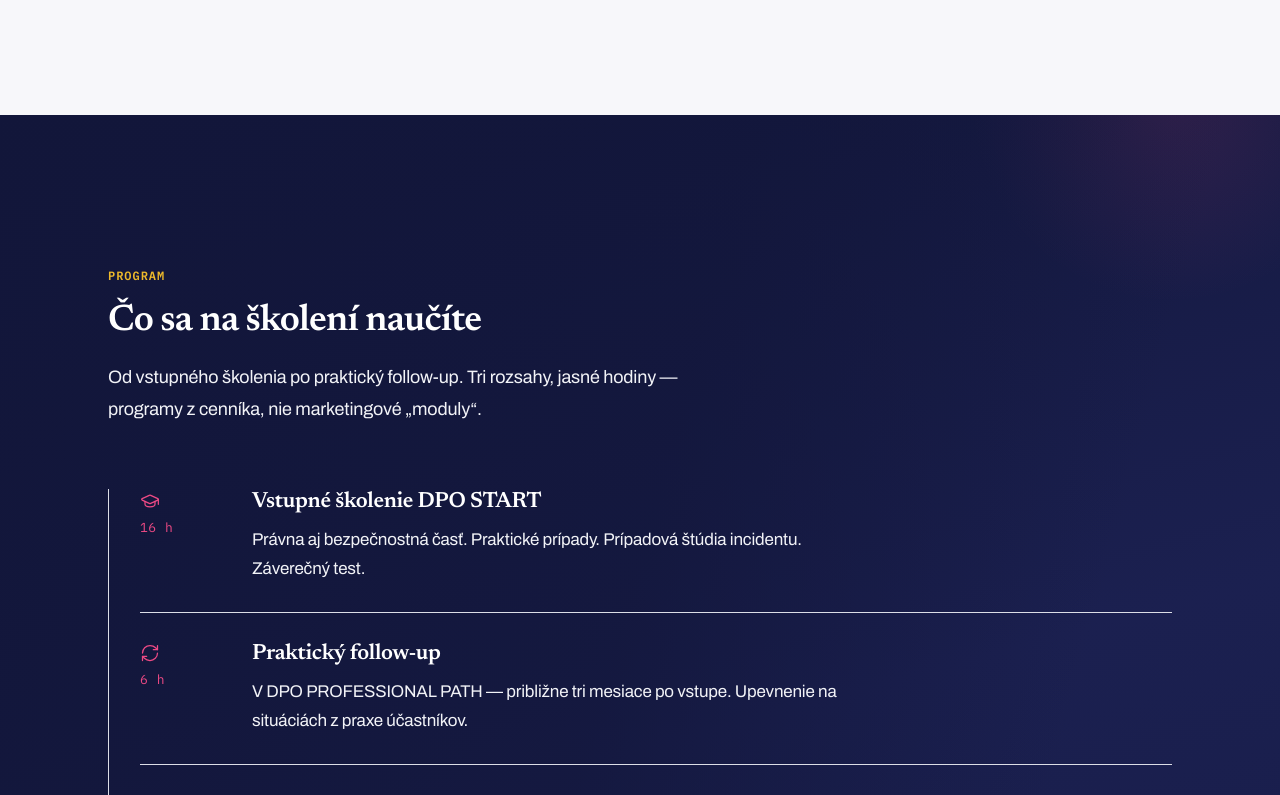
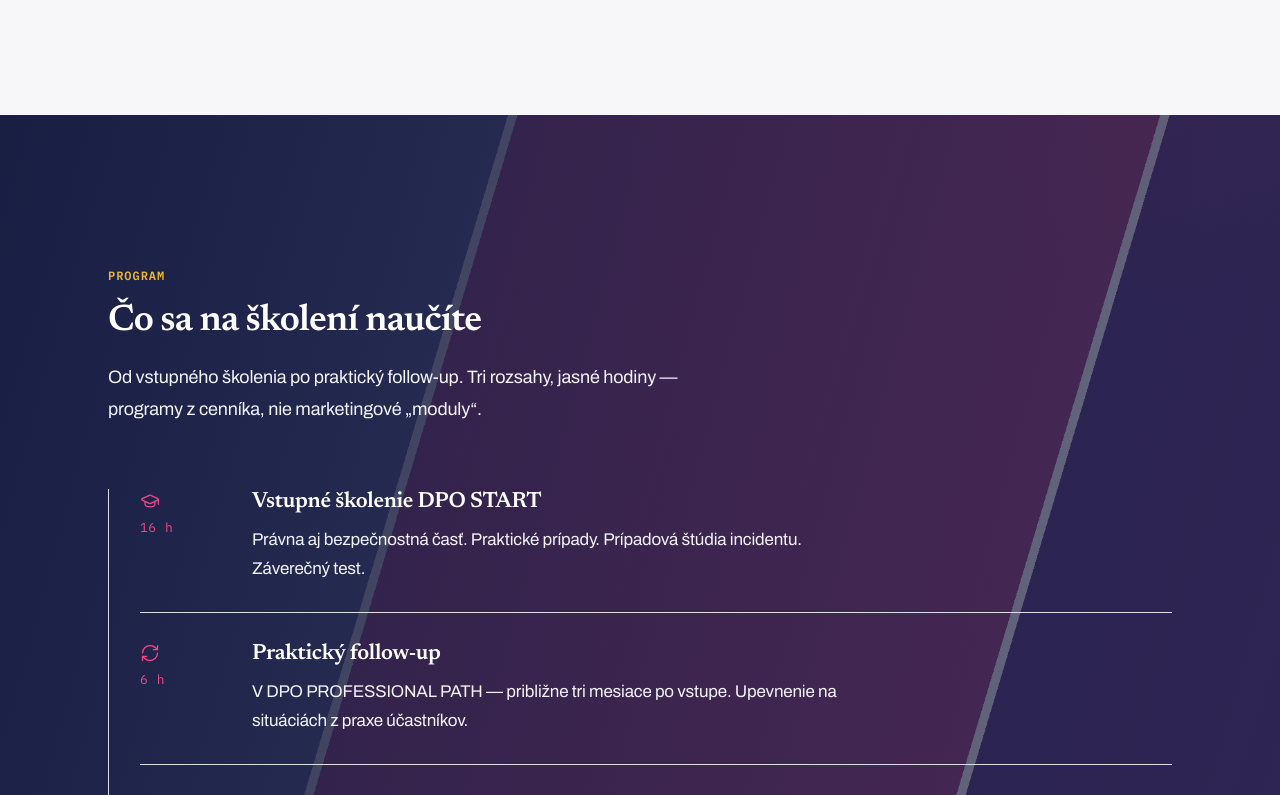
Before and after one commit to 94g4txft9m-arch/Hii, a Next.js app: page /skolenie-gdpr-zodpovedna-osoba in a window 1280 px wide. Shown: the part 3085-3880 px from the top of the page. Built offline with nearby package versions, Linux system fonts and the light colour scheme; no server answers.

Commit message:
feat: pruhový brand dizajn ako podklad navy pásov (raster 2880×1620 pod tmavým závojom)
Co-authored-by: 94g4txft9m-arch <94g4txft9m-arch@users.noreply.github.com>

```diff
--- a/app/globals.css
+++ b/app/globals.css
@@ -333,15 +333,23 @@ body {
   display: none;
 }
 
+/* Pruhová brand grafika pod závojom — dodaný dizajn (raster vo vysokom rozlíšení) */
+.brand-backdrop__stripes {
+  position: absolute;
+  inset: 0;
+  background-size: cover;
+  background-position: center;
+}
+
 .brand-backdrop__scrim {
   position: absolute;
   inset: 0;
   z-index: 1;
   background: linear-gradient(
     105deg,
-    color-mix(in srgb, var(--color-navy-900) 92%, transparent) 0%,
-    color-mix(in srgb, var(--color-navy-900) 72%, transparent) 48%,
-    transparent 78%
+    color-mix(in srgb, var(--color-navy-900) 90%, transparent) 0%,
+    color-mix(in srgb, var(--color-navy-900) 74%, transparent) 48%,
+    color-mix(in srgb, var(--color-navy-900) 58%, transparent) 100%
   );
 }
 
--- a/assets/graphics-baseline/BASELINE.md
+++ b/assets/graphics-baseline/BASELINE.md
@@ -8,6 +8,7 @@ Obnova do `public/`: `npm run restore:graphics`.
 | `hero-motuzova-lacko.png` | `public/brand/` — hero kompozit (2400×1200) | **Skutočná fotografia partnerov** (z `DSC_0682`, 1707×2560) na zaoblených šikmých paneloch magenta `#ef4a85` + navy `#242a64` so skleným glossom podľa dodanej grafiky; efekt zrkadlenia farieb na tvárach (magenta zľava, modrá sprava); panely kreslené programovo (3× supersampling, bez straty kvality) |
 | `hero-people.png` | archív — staršia verzia výrezu (1024×1536) | Pôvodný AI podklad prvej verzie kompozitu; nahradený skutočnou fotografiou |
 | `motuzova-lacko.jpg` | `public/team/` — spoločná fotografia (1707×2560) | Originál `DSC_0682-scaled.jpg` z webu kancelárie |
+| `brand-stripes.png` | `public/brand/` — podklad navy pásov (2880×1620) | Dodaný pruhový dizajn, rasterizovaný programovo (diagonálne pásy slate/plum/purple s gradientmi); v sekciách pod tmavým navy závojom |
 | `logo.svg` | `public/brand/` — primárne logo | Bajtovo identické s webom kancelárie (SHA-256 `7c85a277b3c8691e…`, pozri BRAND-AUDIT §2.1) |
 | `zuzana-motuzova.png` | `public/team/` — portrét lektorky | Štvorec s headroomom, z akmotuzova.sk/o-nas |
 | `pavel-lacko.png` | `public/team/` — portrét lektora | Štvorec s headroomom, z akmotuzova.sk/o-nas |
--- a/components/ui/BrandBackdrop.tsx
+++ b/components/ui/BrandBackdrop.tsx
@@ -1,6 +1,9 @@
 /**
- * Sekčný podklad — čistý navy / light. Bez diagonálneho šumu cez text.
+ * Sekčný podklad — navy pásy nesú pruhovú brand grafiku pod tmavým závojom
+ * (dodaný dizajn, raster `/brand/brand-stripes.png`); light ostáva čistý.
  */
+
+const BASE_PATH = process.env.NEXT_PUBLIC_BASE_PATH ?? "";
 
 type BrandBackdropProps = {
   variant: "navy" | "light";
@@ -17,6 +20,12 @@ export function BrandBackdrop({ variant }: BrandBackdropProps) {
 
   return (
     <div className="brand-backdrop brand-backdrop--navy" aria-hidden>
+      <div
+        className="brand-backdrop__stripes"
+        style={{
+          backgroundImage: `url(${BASE_PATH}/brand/brand-stripes.png)`,
+        }}
+      />
       <div className="brand-backdrop__scrim" />
     </div>
   );
--- a/scripts/restore-graphics.mjs
+++ b/scripts/restore-graphics.mjs
@@ -11,6 +11,7 @@ const baseline = join(root, "assets", "graphics-baseline");
 
 const MAP = [
   ["hero-motuzova-lacko.png", "public/brand/hero-motuzova-lacko.png"],
+  ["brand-stripes.png", "public/brand/brand-stripes.png"],
   ["logo.svg", "public/brand/logo.svg"],
   ["zuzana-motuzova.png", "public/team/zuzana-motuzova.png"],
   ["pavel-lacko.png", "public/team/pavel-lacko.png"],
```
Also changed, not shown: assets/graphics-baseline/brand-stripes.png (added), public/brand/brand-stripes.png (added).
